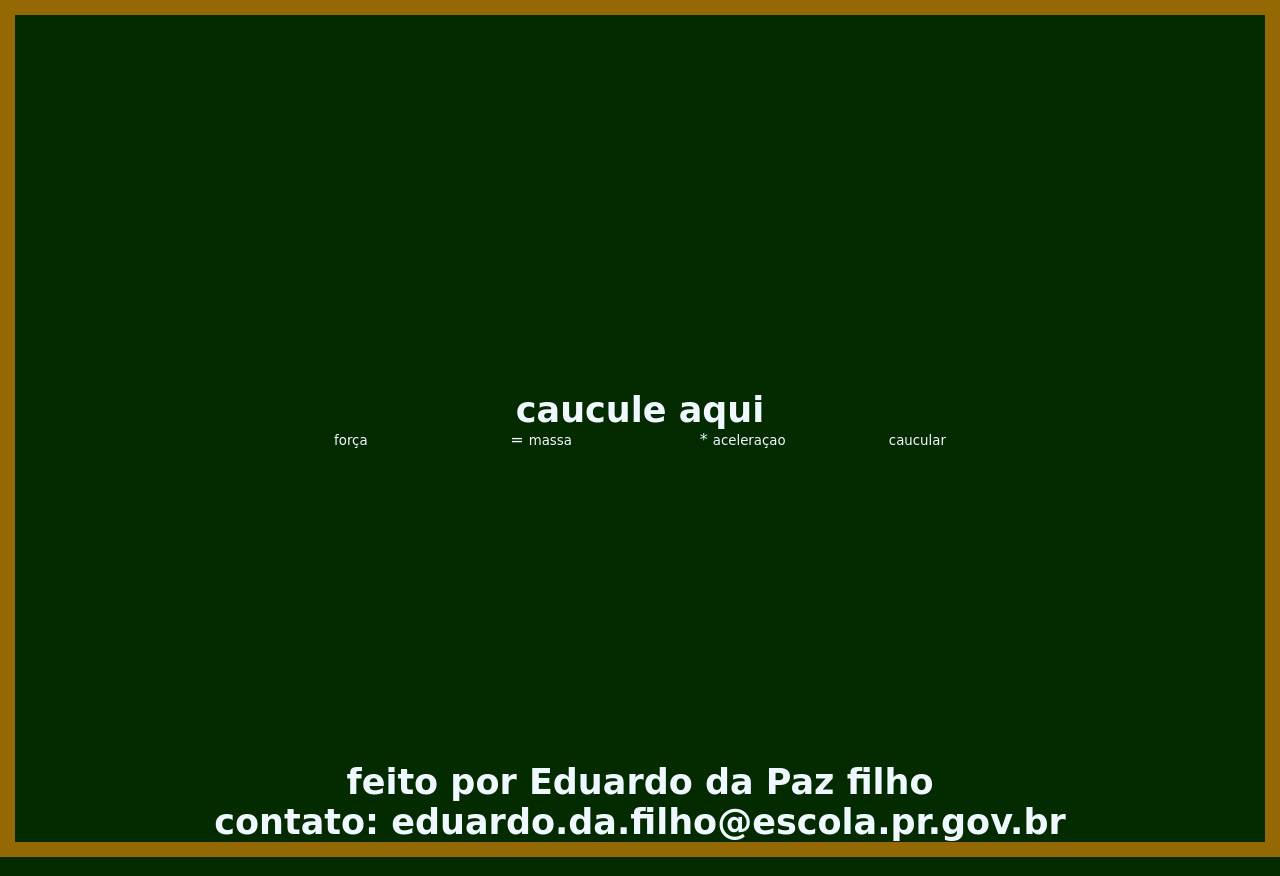
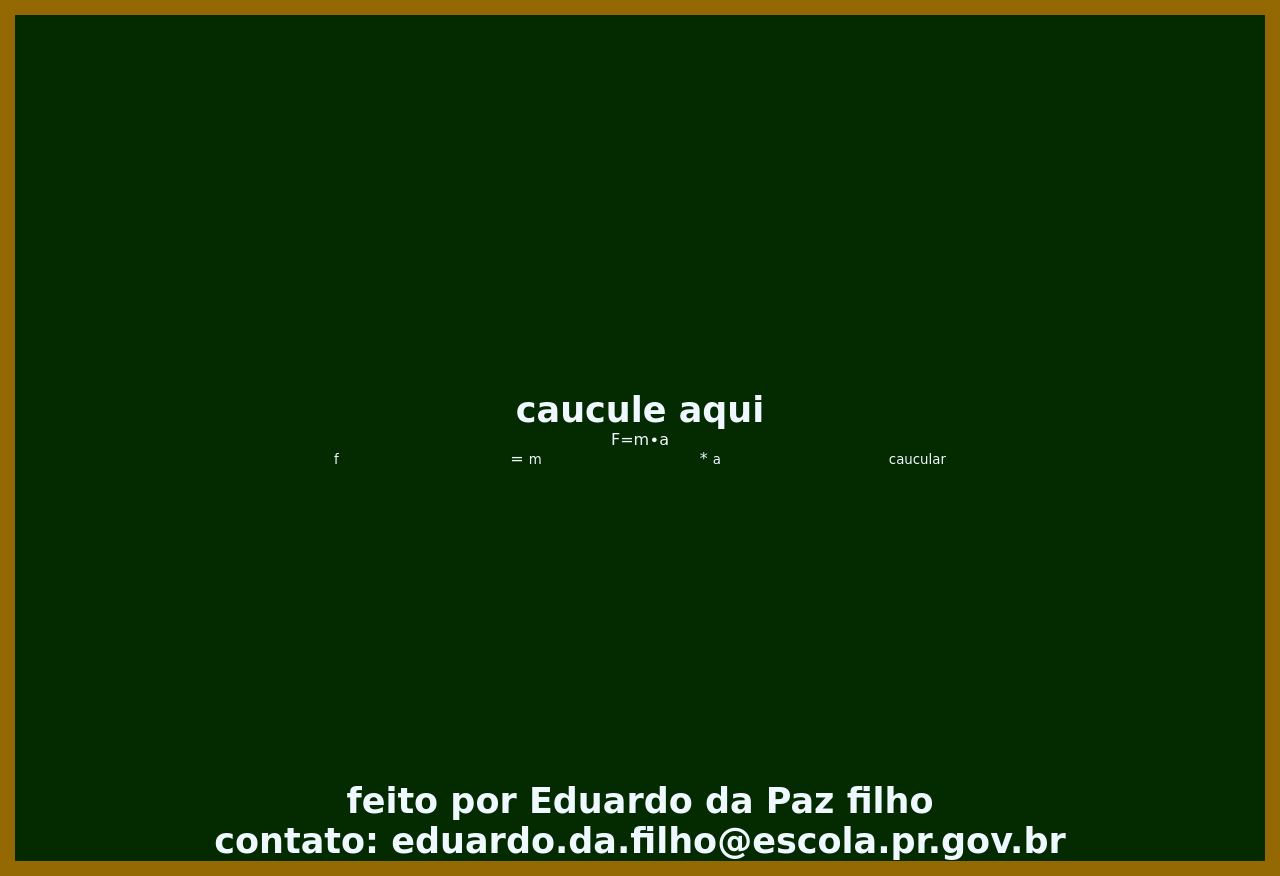
Before and after one commit to eduardodapaz/EP6-02bds, a plain HTML site: page relatividade/caucule.html in a window 1280 px wide. Drawn offline with Linux system fonts and the light colour scheme; a web font is replaced by a local one.

Commit message:
Add files via upload

```diff
--- a/relatividade/caucule.html
+++ b/relatividade/caucule.html
@@ -15,11 +15,12 @@
 
        <main>
         <h1>caucule aqui</h1>
-        <input type="text" id="resultado" value="força"> = <!--input com o resultado-->
+        <P>F=m∙a</P>
+        <input type="text" id="resultado" value="f"> = <!--input com o resultado-->
 
-        <input type="text" value="massa" id="n1">*
+        <input type="text" value="m" id="n1">*
         <!--inputs com os fatore da formula-->
-        <input type="text" value="aceleraçao" id="n2">
+        <input type="text" value="a" id="n2">
 
 
         <input type="button" value="caucular" onclick="multiplo()"><!--botao com a funcao que caucula a formula-->
--- a/relatividade/style.css
+++ b/relatividade/style.css
@@ -87,6 +87,7 @@ section{
     text-align: center;
     color: aliceblue;
 }
+
 
 #cauculo main{
  margin-top:30% ;
```
Also changed, not shown: relatividade/index.html (+1 -1 lines).
